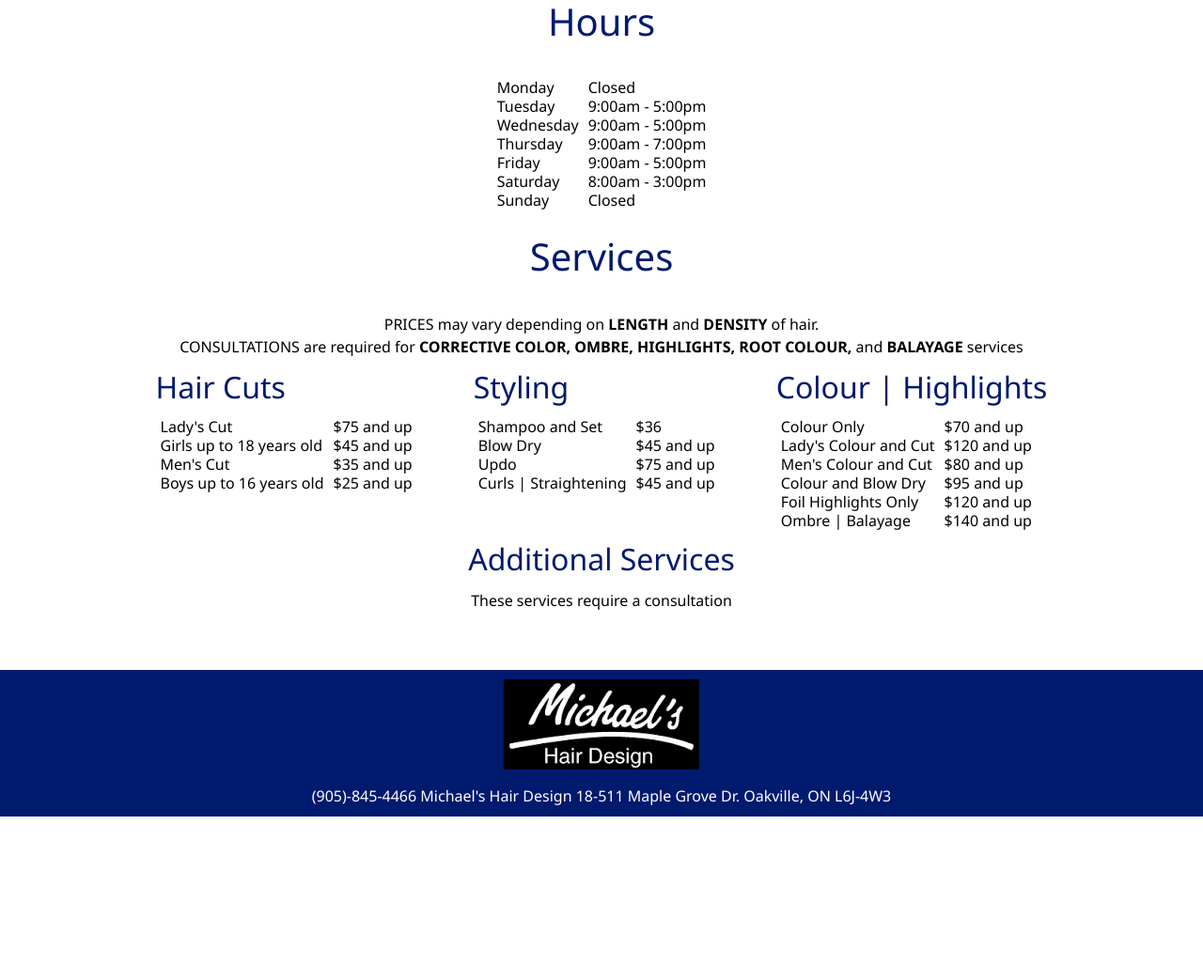
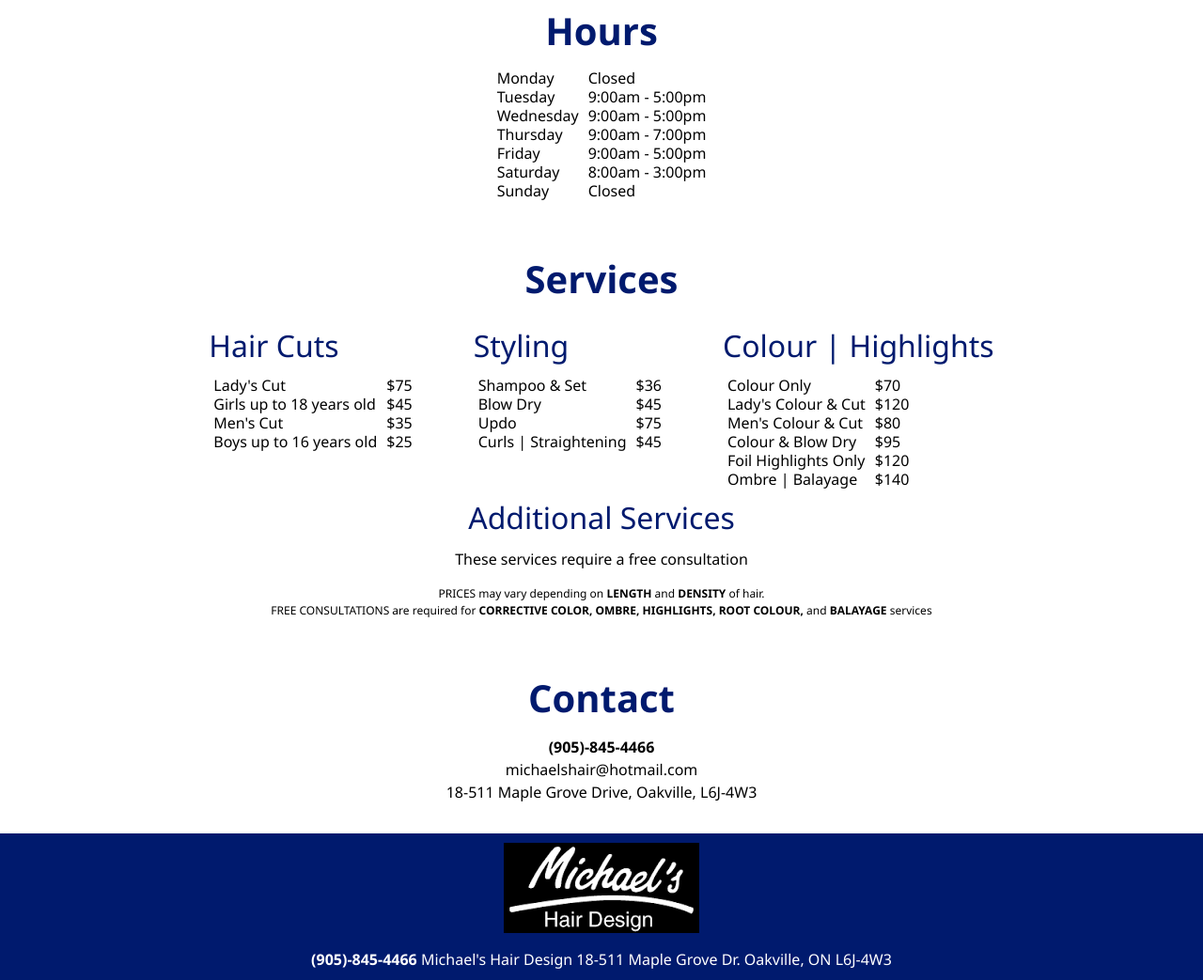
Before and after one commit to MichaelSinn/michaels-hair-design, a plain HTML site: page index.html in a window 1280 px wide. Shown: the part 620-1663 px from the top of the page at 94% size. Before the commit the page ends 1489 px from the top, so only its background shows below. Drawn offline with Linux system fonts and the light colour scheme.

Commit message:
Added an about page, more styling was added, and added a favicon

```diff
--- a/assets/css/style.css
+++ b/assets/css/style.css
@@ -17,6 +17,14 @@
 
 nav{
     width: 300px;
+    font-family:'Franklin Gothic Medium', 'Arial Narrow', Arial, sans-serif
+}
+
+ul{
+    display: flex;
+    flex-direction: column;
+    align-items: center;
+    line-height: 1.5em;
 }
 
 a{
@@ -41,7 +49,8 @@
 
 h2{
     font-size: 2.5em;
-    margin-bottom: 1em;
+    font-weight: 600;
+    margin-bottom: 0.5em;
 }
 
 h3{
@@ -63,6 +72,7 @@
 
 .nav-list{
     display: flex;
+    flex-direction: row;
     justify-content: space-between;
 }
 
@@ -88,12 +98,13 @@
     display: flex;
     flex-direction: column;
     align-items: center;
+    margin-bottom: 4em;
 }
 
 .prices{
     display: flex;
     flex-direction: column;
-    margin: 30px auto;
+    margin-bottom: 4em;
     align-items: center;
 }
 
@@ -105,3 +116,13 @@
     display: flex;
     flex-direction: row;
 }
+
+.subtext{
+    font-size: 0.75em;
+}
+
+.contact{
+    display: flex;
+    flex-direction: column;
+    align-items: center;
+}
--- a/index.html
+++ b/index.html
@@ -6,17 +6,19 @@
     <meta name="viewport" content="width=device-width, initial-scale=1.0">
     <link rel="stylesheet" href="./assets/css/reset.css">
     <link rel="stylesheet" href="./assets/css/style.css">
+    <link rel="icon" href="./assets/images/favicon.png">
     <title>Michael's Hair Design</title>
 </head>
 <body>
     <header>
-        <img class="logo" src="./assets/images/Michaelshairdesign_logo.png" alt="Michael's Hair Design Logo">
+        <a href="index.html">
+            <img class="logo" src="./assets/images/Michaelshairdesign_logo.png" alt="Michael's Hair Design Logo">
+        </a>
         <nav>
             <ul class="nav-list">
                 <li class="nav-list-item"><a href="#services">Services</a></li>
-                <li class="nav-list-item"><a>About</a></li>
-                <li class="nav-list-item"><a>Events</a></li>
-                <li class="nav-list-item"><a>Contact</a></li>
+                <li class="nav-list-item"><a href="about.html">About</a></li>
+                <li class="nav-list-item"><a href="#contact">Contact</a></li>
             </ul>
         </nav>
     </header>
@@ -60,27 +62,25 @@
 
         <section class="prices" id="services">
             <h2>Services</h2>
-            <p>PRICES may vary depending on <em>LENGTH</em> and <em>DENSITY</em> of hair.</p>
-            <p>CONSULTATIONS are required for <em>CORRECTIVE COLOR, OMBRE, HIGHLIGHTS, ROOT COLOUR,</em> and <em>BALAYAGE</em> services</p>
             <section class="prices-card-container">
                 <section class="prices-card">
                     <h3>Hair Cuts</h3>
                     <table>
                         <tr>
                             <td>Lady's Cut</td>
-                            <td>$75 and up</td>
+                            <td>$75</td>
                         </tr>
                         <tr>
                             <td>Girls up to 18 years old</td>
-                            <td>$45 and up</td>
+                            <td>$45</td>
                         </tr>
                         <tr>
                             <td>Men's Cut</td>
-                            <td>$35 and up</td>
+                            <td>$35</td>
                         </tr>
                         <tr>
                             <td>Boys up to 16 years old</td>
-                            <td>$25 and up</td>
+                            <td>$25</td>
                         </tr>
                     </table>
                 </section>
@@ -89,20 +89,20 @@
                     <h3>Styling</h3>
                     <table>
                         <tr>
-                            <td>Shampoo and Set</td>
+                            <td>Shampoo & Set</td>
                             <td>$36</td>
                         </tr>
                         <tr>
                             <td>Blow Dry</td>
-                            <td>$45 and up</td>
+                            <td>$45</td>
                         </tr>
                         <tr>
                             <td>Updo</td>
-                            <td>$75 and up</td>
+                            <td>$75</td>
                         </tr>
                         <tr>
                             <td>Curls | Straightening</td>
-                            <td>$45 and up</td>
+                            <td>$45</td>
                         </tr>
                     </table>
                 </section>
@@ -112,39 +112,51 @@
                     <table>
                         <tr>
                             <td>Colour Only</td>
-                            <td>$70 and up</td>
+                            <td>$70</td>
                         </tr>
                         <tr>
-                            <td>Lady's Colour and Cut</td>
-                            <td>$120 and up</td>
+                            <td>Lady's Colour & Cut</td>
+                            <td>$120</td>
                         </tr>
                         <tr>
-                            <td>Men's Colour and Cut</td>
-                            <td>$80 and up</td>
+                            <td>Men's Colour & Cut</td>
+                            <td>$80</td>
                         </tr>
                         <tr>
-                            <td>Colour and Blow Dry</td>
-                            <td>$95 and up</td>
+                            <td>Colour & Blow Dry</td>
+                            <td>$95</td>
                         </tr>
                         <tr>
                             <td>Foil Highlights Only</td>
-                            <td>$120 and up</td>
+                            <td>$120</td>
                         </tr>
                         <tr>
                             <td>Ombre | Balayage</td>
-                            <td>$140 and up</td>
+                            <td>$140</td>
                         </tr>
                     </table>
                 </section>
             </section>
-                <h3>Additional Services</h3>
-                <p>These services require a consultation</p>
+            <h3>Additional Services</h3>
+            <p>These services require a free consultation</p>
+            <br>
+            <p class="subtext">PRICES may vary depending on <em>LENGTH</em> and <em>DENSITY</em> of hair.</p>
+            <p class="subtext">FREE CONSULTATIONS are required for <em>CORRECTIVE COLOR, OMBRE, HIGHLIGHTS, ROOT COLOUR,</em> and <em>BALAYAGE</em> services</p>
+        </section>
+
+        <section id="contact" class="contact">
+            <h2>Contact</h2>
+            <ul>
+                <li><em>(905)-845-4466</em></li>
+                <li><a href="mailto:michaelshair@hotmail.com">michaelshair@hotmail.com</a></li>
+                <li>18-511 Maple Grove Drive, Oakville, L6J-4W3</li>
+            </ul>
         </section>
     </main>
 
     <footer>
         <img class="logo" src="./assets/images/Michaelshairdesign_logo.png" alt="Michael's Hair Design Logo">
-        <p>(905)-845-4466 Michael's Hair Design 18-511 Maple Grove Dr. Oakville, ON L6J-4W3</p>
+        <p><em>(905)-845-4466</em> Michael's Hair Design 18-511 Maple Grove Dr. Oakville, ON L6J-4W3</p>
     </footer>
 </body>
 </html>
```
Also changed, not shown: about.html (added, +26 -0 lines), assets/images/favicon.png (added).
